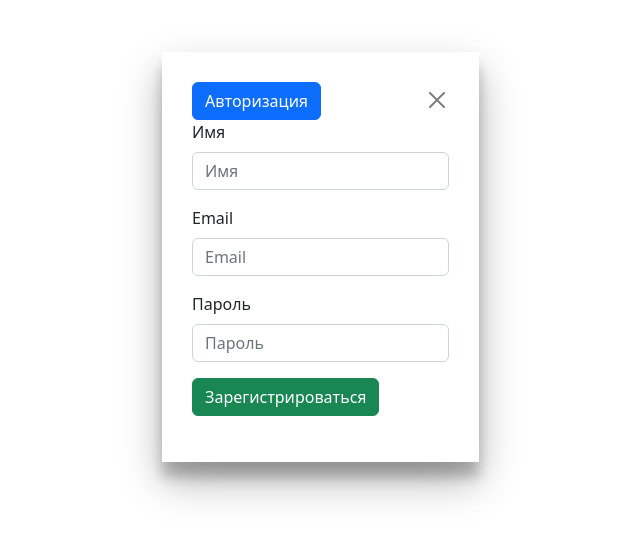
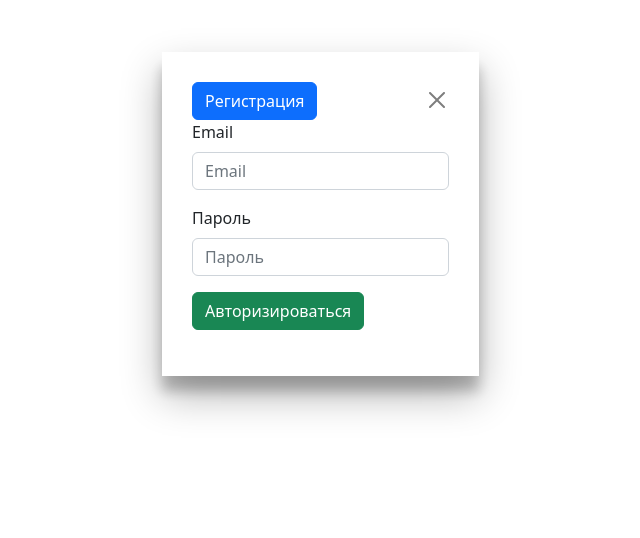
Before and after one commit to VasiliyPoteychuk/diplom, a React (Create React App) app: page /authorithation in a window 1280 px wide. Shown: the part 108-646 px from the top of the page, without its empty margins (414-1054 px from the left). Built offline with nearby package versions, Linux system fonts and the light colour scheme.

Commit message:
сделал в корзине оформление заказа и авторизацию

```diff
--- a/src/auth/authForm.js
+++ b/src/auth/authForm.js
@@ -7,7 +7,7 @@ import { userSelect } from "../store/usersSlice";
 import { useSelector} from 'react-redux';
 
 export default function Authorization(){
-  const [active, setActive]=useState(false);
+  const [active, setActive]=useState(true);
   const user = useSelector(userSelect);
 
   return(
--- a/src/header/cart.js
+++ b/src/header/cart.js
@@ -4,9 +4,11 @@ import {NavLink} from "react-router-dom";
 import { incrementCount, decrementCount, deleteProduct} from "../store/cartSlice";
 import Header from "./header";
 import { addFavorite } from "../store/favoriteSlice";
+import { userSelect } from "../store/usersSlice";
 
 export default function Cart(){
   const cartList = useSelector(cartSelect);
+  const userAuth = useSelector(userSelect)
   const dispatch = useDispatch();
   const i = 0;
   const summShoping = cartList.reduce((acc, el)=> acc + (el.price*el.count), i);
@@ -18,6 +20,11 @@ export default function Cart(){
       <div className="d-flex justify-content-evenly shadow bg-light">
         <h2>количество покупок: {countShoping}</h2>
         <h2>общая стоимость: {summShoping}$</h2>
+        {userAuth.firstName ?
+        <button  className="btn btn-outline-success rounded">Оформить заказ</button>:
+        <NavLink to={'/authorithation'}><button  className="btn btn-outline-success rounded">Авторизируйтесь</button> </NavLink>
+        }
+
       </div>
       <div className="d-flex gap-5 flex-wrap">
         {cartList.length >0 ?
```
